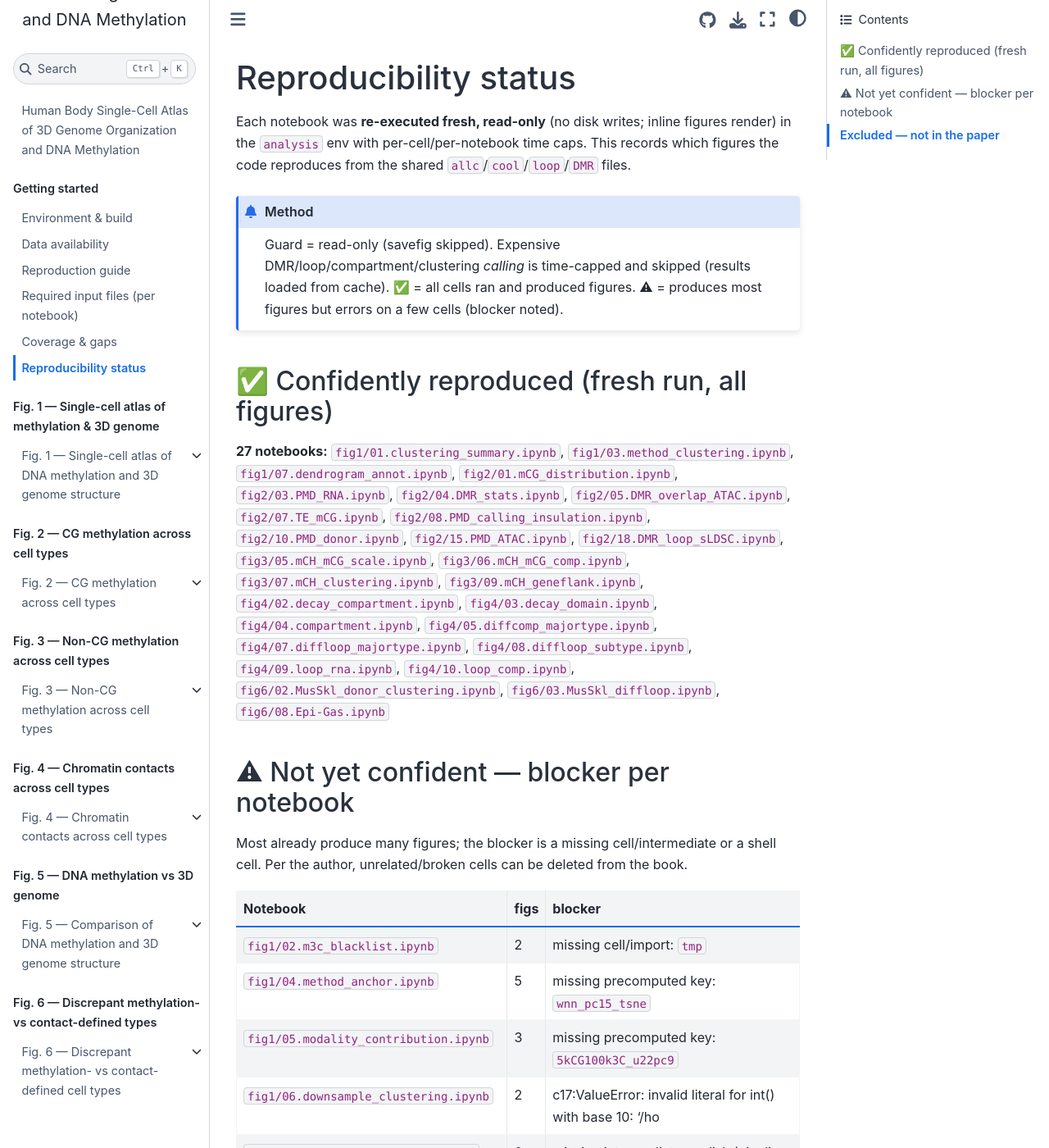
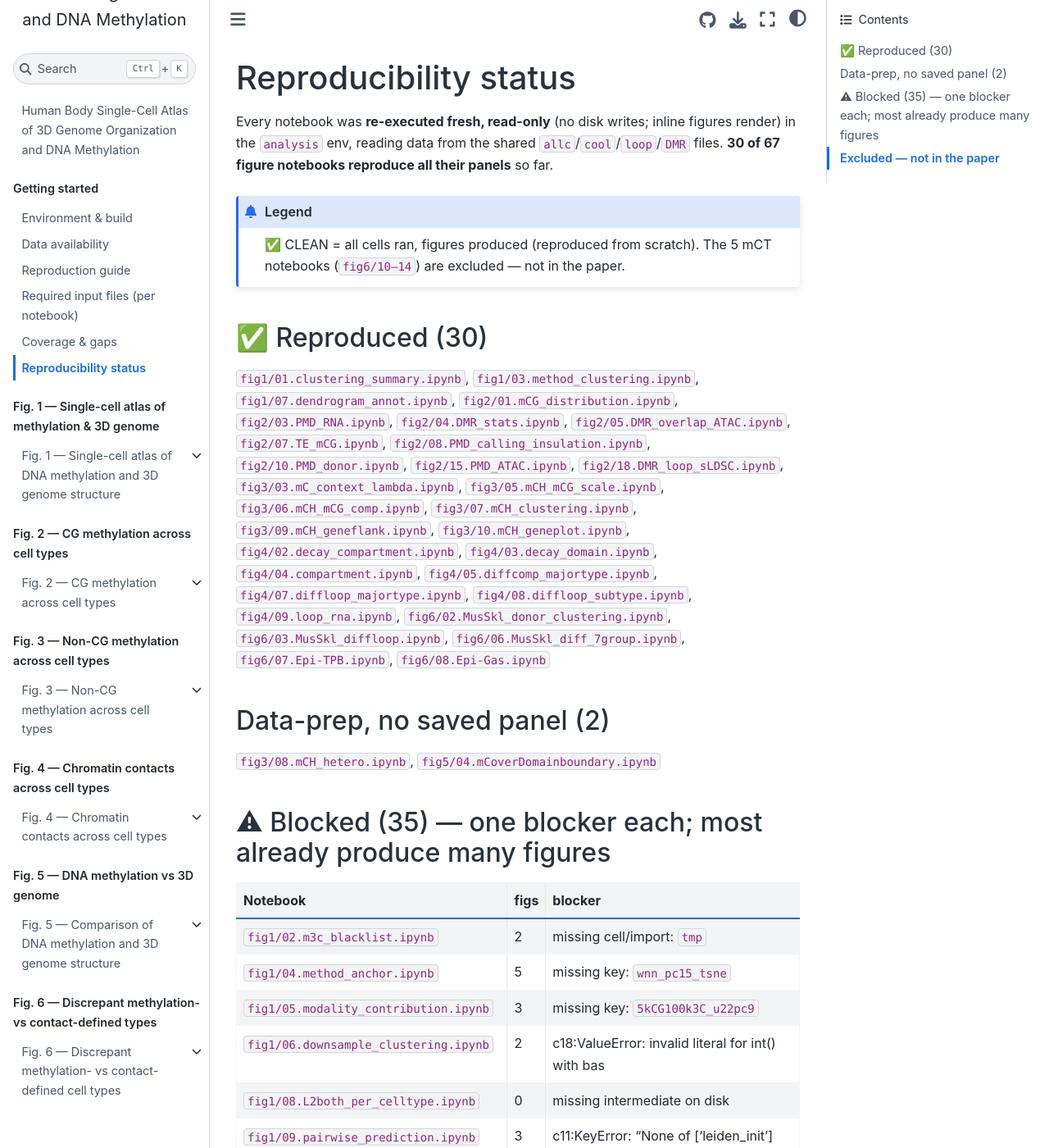
Before and after one commit to zhoujt1994/HumanCellEpigenomeAtlas, a Jupyter Book: the page built from reproducibility.md, in a window 1280 px wide and 1400 px high. Shown: the whole window at 82% size. Built offline with Jupyter Book 1.0.4 settings and Sphinx 7.4.7 and the Sphinx Book theme 1.1.4, drawn with Linux system fonts in a browser that asks for light colours; pages that are not in the unit, such as notebooks, are missing from menus; some of the changed text lies outside the part shown.

Commit message:
Reproduce Fig 6 + curate fig2/01 to public inputs; 30/67 CLEAN
- Fig 6 published panels now reproduce (fig6/02,06,07 CLEAN after removing
  pipeline-calling shell cells).
- fig2/01 fully curated: reads only public files (5kCG100k3C_summary.csv.gz,
  L1color.tsv), QC plots sliced out, multires generator cache-guarded.
- Located Fig 6A ARI barplot (L2_hiconly/summary.ipynb c12).
- reproducibility.md: 30/67 figure notebooks reproduce CLEAN.

Co-Authored-By: Claude Opus 4.8 (1M context) <noreply@anthropic.com>
Claude-Session: https://claude.ai/code/session_01TxiGWAebmeD1gzf7qLoNXm

````diff
--- a/reproducibility.md
+++ b/reproducibility.md
@@ -1,60 +1,57 @@
 # Reproducibility status
 
-Each notebook was **re-executed fresh, read-only** (no disk writes; inline figures render) in the `analysis` env with per-cell/per-notebook time caps. This records which figures the code reproduces from the shared `allc`/`cool`/`loop`/`DMR` files.
+Every notebook was **re-executed fresh, read-only** (no disk writes; inline figures render) in the `analysis` env, reading data from the shared `allc`/`cool`/`loop`/`DMR` files. **30 of 67 figure notebooks reproduce all their panels** so far.
 
-```{admonition} Method
-Guard = read-only (savefig skipped). Expensive DMR/loop/compartment/clustering *calling* is time-capped and skipped (results loaded from cache). ✅ = all cells ran and produced figures. ⚠ = produces most figures but errors on a few cells (blocker noted).
+```{admonition} Legend
+✅ CLEAN = all cells ran, figures produced (reproduced from scratch). The 5 mCT notebooks (`fig6/10–14`) are excluded — not in the paper.
 ```
 
-## ✅ Confidently reproduced (fresh run, all figures)
+## ✅ Reproduced (30)
 
-**27 notebooks:** `fig1/01.clustering_summary.ipynb`, `fig1/03.method_clustering.ipynb`, `fig1/07.dendrogram_annot.ipynb`, `fig2/01.mCG_distribution.ipynb`, `fig2/03.PMD_RNA.ipynb`, `fig2/04.DMR_stats.ipynb`, `fig2/05.DMR_overlap_ATAC.ipynb`, `fig2/07.TE_mCG.ipynb`, `fig2/08.PMD_calling_insulation.ipynb`, `fig2/10.PMD_donor.ipynb`, `fig2/15.PMD_ATAC.ipynb`, `fig2/18.DMR_loop_sLDSC.ipynb`, `fig3/05.mCH_mCG_scale.ipynb`, `fig3/06.mCH_mCG_comp.ipynb`, `fig3/07.mCH_clustering.ipynb`, `fig3/09.mCH_geneflank.ipynb`, `fig4/02.decay_compartment.ipynb`, `fig4/03.decay_domain.ipynb`, `fig4/04.compartment.ipynb`, `fig4/05.diffcomp_majortype.ipynb`, `fig4/07.diffloop_majortype.ipynb`, `fig4/08.diffloop_subtype.ipynb`, `fig4/09.loop_rna.ipynb`, `fig4/10.loop_comp.ipynb`, `fig6/02.MusSkl_donor_clustering.ipynb`, `fig6/03.MusSkl_diffloop.ipynb`, `fig6/08.Epi-Gas.ipynb`
+`fig1/01.clustering_summary.ipynb`, `fig1/03.method_clustering.ipynb`, `fig1/07.dendrogram_annot.ipynb`, `fig2/01.mCG_distribution.ipynb`, `fig2/03.PMD_RNA.ipynb`, `fig2/04.DMR_stats.ipynb`, `fig2/05.DMR_overlap_ATAC.ipynb`, `fig2/07.TE_mCG.ipynb`, `fig2/08.PMD_calling_insulation.ipynb`, `fig2/10.PMD_donor.ipynb`, `fig2/15.PMD_ATAC.ipynb`, `fig2/18.DMR_loop_sLDSC.ipynb`, `fig3/03.mC_context_lambda.ipynb`, `fig3/05.mCH_mCG_scale.ipynb`, `fig3/06.mCH_mCG_comp.ipynb`, `fig3/07.mCH_clustering.ipynb`, `fig3/09.mCH_geneflank.ipynb`, `fig3/10.mCH_geneplot.ipynb`, `fig4/02.decay_compartment.ipynb`, `fig4/03.decay_domain.ipynb`, `fig4/04.compartment.ipynb`, `fig4/05.diffcomp_majortype.ipynb`, `fig4/07.diffloop_majortype.ipynb`, `fig4/08.diffloop_subtype.ipynb`, `fig4/09.loop_rna.ipynb`, `fig6/02.MusSkl_donor_clustering.ipynb`, `fig6/03.MusSkl_diffloop.ipynb`, `fig6/06.MusSkl_diff_7group.ipynb`, `fig6/07.Epi-TPB.ipynb`, `fig6/08.Epi-Gas.ipynb`
 
-## ⚠ Not yet confident — blocker per notebook
-Most already produce many figures; the blocker is a missing cell/intermediate or a shell cell. Per the author, unrelated/broken cells can be deleted from the book.
+## Data-prep, no saved panel (2)
+`fig3/08.mCH_hetero.ipynb`, `fig5/04.mCoverDomainboundary.ipynb`
+
+## ⚠ Blocked (35) — one blocker each; most already produce many figures
 
 | Notebook | figs | blocker |
 |---|---|---|
 | `fig1/02.m3c_blacklist.ipynb` | 2 | missing cell/import: `tmp` |
-| `fig1/04.method_anchor.ipynb` | 5 | missing precomputed key: `wnn_pc15_tsne` |
-| `fig1/05.modality_contribution.ipynb` | 3 | missing precomputed key: `5kCG100k3C_u22pc9` |
-| `fig1/06.downsample_clustering.ipynb` | 2 | c17:ValueError: invalid literal for int() with base 10: '/ho |
-| `fig1/08.L2both_per_celltype.ipynb` | 0 | missing intermediate on disk (pipeline output) |
-| `fig1/09.pairwise_prediction.ipynb` | 3 | c10:KeyError: "None of ['leiden_init'] are in the columns" |
-| `fig1/10.compare_bulkmc.ipynb` | 9 | bed read without header (chrom/start/end) |
-| `fig1/11.compare_bulkhic.ipynb` | 3 | multiprocessing worker crash |
-| `fig1/12.L2any_L2both_diffloop.ipynb` | 0 | missing intermediate on disk (pipeline output) |
+| `fig1/04.method_anchor.ipynb` | 5 | missing key: `wnn_pc15_tsne` |
+| `fig1/05.modality_contribution.ipynb` | 3 | missing key: `5kCG100k3C_u22pc9` |
+| `fig1/06.downsample_clustering.ipynb` | 2 | c18:ValueError: invalid literal for int() with bas |
+| `fig1/08.L2both_per_celltype.ipynb` | 0 | missing intermediate on disk |
+| `fig1/09.pairwise_prediction.ipynb` | 3 | c11:KeyError: "None of ['leiden_init'] are in the  |
+| `fig1/10.compare_bulkmc.ipynb` | 9 | bed read without header |
+| `fig1/11.compare_bulkhic.ipynb` | 3 | worker crash |
+| `fig1/12.L2any_L2both_diffloop.ipynb` | 0 | missing intermediate on disk |
 | `fig2/02.PMD_hetero.ipynb` | 40 | missing cell/import: `significant_pc_test` |
-| `fig2/06.DMR_motif.ipynb` | 0 | bash/shell cell (needs `!` or is a pipeline command; not a plot) |
+| `fig2/06.DMR_motif.ipynb` | 0 | shell/pipeline cell (not a plot) |
 | `fig2/09.PMD_cell-by-site.ipynb` | 6 | missing cell/import: `sels` |
-| `fig2/11.PMD_Hema-Tmem.ipynb` | 10 | c18:KeyError: "None of [Index(['celltype', 'batch'], dtype=' |
-| `fig2/12.PMD_Epi-TPB.ipynb` | 24 | missing intermediate on disk (pipeline output) |
-| `fig2/13.PMD_histone.ipynb` | 26 | c52:KeyError: "None of [Index([('t', 'i', 's', 's', 'u', 'e' |
+| `fig2/11.PMD_Hema-Tmem.ipynb` | 10 | c19:KeyError: "None of [Index(['celltype', 'batch' |
+| `fig2/12.PMD_Epi-TPB.ipynb` | 24 | missing intermediate on disk |
+| `fig2/13.PMD_histone.ipynb` | 26 | c52:KeyError: "None of [Index([('t', 'i', 's', 's' |
 | `fig2/14.PMD_DMR.ipynb` | 8 | missing cell/import: `group_name` |
-| `fig2/16.peak_mCG_motif.ipynb` | 9 | bash/shell cell (needs `!` or is a pipeline command; not a plot) |
-| `fig2/17.geneCG_expr_corr.ipynb` | 5 | bed read without header (chrom/start/end) |
-| `fig3/01.global_mCH.ipynb` | 2 | missing intermediate on disk (pipeline output) |
-| `fig3/02.mCH_distribution.ipynb` | 45 | palette key (residual) |
-| `fig3/03.mC_context_lambda.ipynb` | 19 | c29:ValueError: 'c' argument has 420 elements, which is inco |
+| `fig2/16.peak_mCG_motif.ipynb` | 9 | shell/pipeline cell (not a plot) |
+| `fig2/17.geneCG_expr_corr.ipynb` | 5 | bed read without header |
+| `fig3/01.global_mCH.ipynb` | 2 | missing intermediate on disk |
+| `fig3/02.mCH_distribution.ipynb` | 45 | palette key |
 | `fig3/04.mCH_mCG_corr.ipynb` | 9 | missing cell/import: `thres` |
-| `fig3/08.mCH_hetero.ipynb` | 0 | NO_FIG |
-| `fig3/10.mCH_geneplot.ipynb` | 6 | bed read without header (chrom/start/end) |
-| `fig4/01.decay.ipynb` | 11 | c10:AttributeError: 'dict' object has no attribute 'index' |
-| `fig4/06.domainloop_stats.ipynb` | 6 | missing intermediate on disk (pipeline output) |
-| `fig5/01.genome_mCG_compartment.ipynb` | 7 | bed read without header (chrom/start/end) |
+| `fig4/01.decay.ipynb` | 10 | missing cell/import: `L1colors` |
+| `fig4/06.domainloop_stats.ipynb` | 6 | missing intermediate on disk |
+| `fig4/10.loop_comp.ipynb` | 3 | missing cell/import: `sel` |
+| `fig5/01.genome_mCG_compartment.ipynb` | 7 | bed read without header |
 | `fig5/02.comp_pmd.ipynb` | 16 | missing cell/import: `mcgall` |
-| `fig5/03.mCoverCompboundary.ipynb` | 34 | bed read without header (chrom/start/end) |
-| `fig5/04.mCoverDomainboundary.ipynb` | 0 | NO_FIG |
-| `fig5/05.loop_dmr_enrichment.ipynb` | 1 | bash/shell cell (needs `!` or is a pipeline command; not a plot) |
-| `fig5/06.loop_dmr_motif.ipynb` | 0 | bash/shell cell (needs `!` or is a pipeline command; not a plot) |
-| `fig5/07.L2any_L2both.ipynb` | 71 | bash/shell cell (needs `!` or is a pipeline command; not a plot) |
+| `fig5/03.mCoverCompboundary.ipynb` | 34 | bed read without header |
+| `fig5/05.loop_dmr_enrichment.ipynb` | 1 | shell/pipeline cell (not a plot) |
+| `fig5/06.loop_dmr_motif.ipynb` | 0 | shell/pipeline cell (not a plot) |
+| `fig5/07.L2any_L2both.ipynb` | 71 | shell/pipeline cell (not a plot) |
+| `fig5/08.pycistarget_loopDMR.ipynb` | ? |  |
 | `fig6/01.MusSkl_clustering.ipynb` | 3 | missing cell/import: `tmp3c` |
-| `fig6/04.MusSkl_diff.ipynb` | 7 | missing intermediate on disk (pipeline output) |
+| `fig6/04.MusSkl_diff.ipynb` | 7 | missing intermediate on disk |
 | `fig6/05.MusSkl_diff_3group.ipynb` | 43 | missing cell/import: `leg` |
-| `fig6/06.MusSkl_diff_7group.ipynb` | 16 | missing cell/import: `leg` |
-| `fig6/07.Epi-TPB.ipynb` | 6 | bash/shell cell (needs `!` or is a pipeline command; not a plot) |
 | `fig6/09.NTbSchw_clustering.ipynb` | 5 | missing cell/import: `filter_regions` |
 
 ## Excluded — not in the paper
-
-`fig6/10–14` (colon/stomach **mCT** notebooks) — the author confirmed no mCT data is shown in the paper. To be dropped from the book.
+`fig6/10–14` (colon/stomach mCT) — no mCT data shown in the paper.
````
Also changed, not shown: REVIEW_NEEDED.md (+11 -0 lines), fig6/fig6.md (+1 -1 lines), 7 other files.
